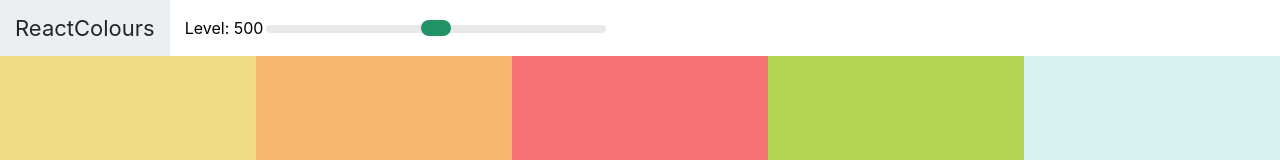
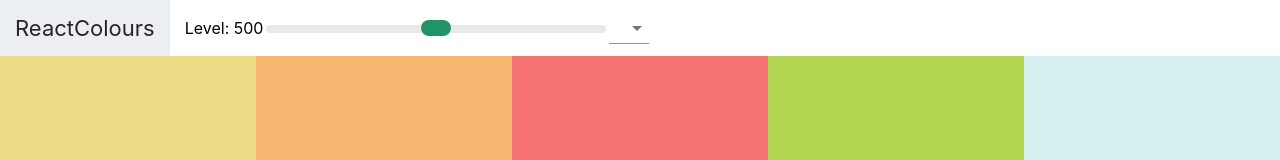
Before and after one commit to owengiri20/React_colour_app, a React (Create React App) app: page / in a window 1280 px wide. Shown: the top 160 px of the page. Built offline with nearby package versions, Linux system fonts and the light colour scheme.

Commit message:
installed material ui, used select

```diff
--- a/package.json
+++ b/package.json
@@ -3,6 +3,7 @@
   "version": "0.1.0",
   "private": true,
   "dependencies": {
+    "@material-ui/core": "^4.4.2",
     "chroma-js": "^2.0.6",
     "rc-slider": "^8.7.1",
     "react": "^16.9.0",
--- a/src/Navbar.js
+++ b/src/Navbar.js
@@ -1,5 +1,7 @@
 import React, { Component } from 'react';
 import Slider, { Range } from 'rc-slider';
+import Select from '@material-ui/core/Select'
+import MenuItem from '@material-ui/core/MenuItem';
 import 'rc-slider/assets/index.css';
 import "./Navbar.css"
 
@@ -18,6 +20,13 @@ class Navbar extends Component {
                             step={100} onAfterChange={changeLevel} />
                     </div>
                 </div>
+                <div className="select-container">
+                    <Select>
+                        <MenuItem value="hex">#f4f4f4</MenuItem>
+                        <MenuItem value="rgb">rgb(255,55,67)</MenuItem>
+                        <MenuItem value="rgba">rgb(255,55,67,0.2)</MenuItem>
+                    </Select>
+                </div>
 
 
             </div>
```
Also changed, not shown: 1 other file (tests, documents, lock files or other folders).
